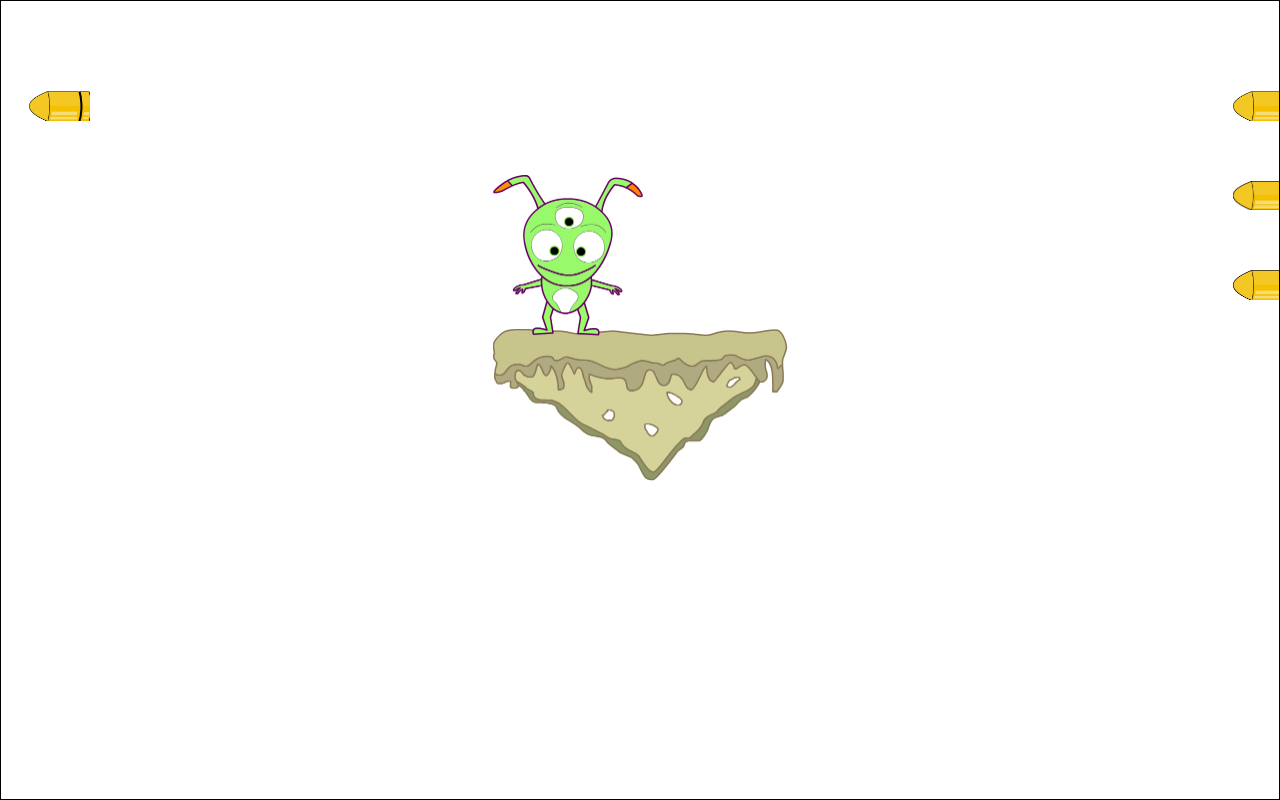
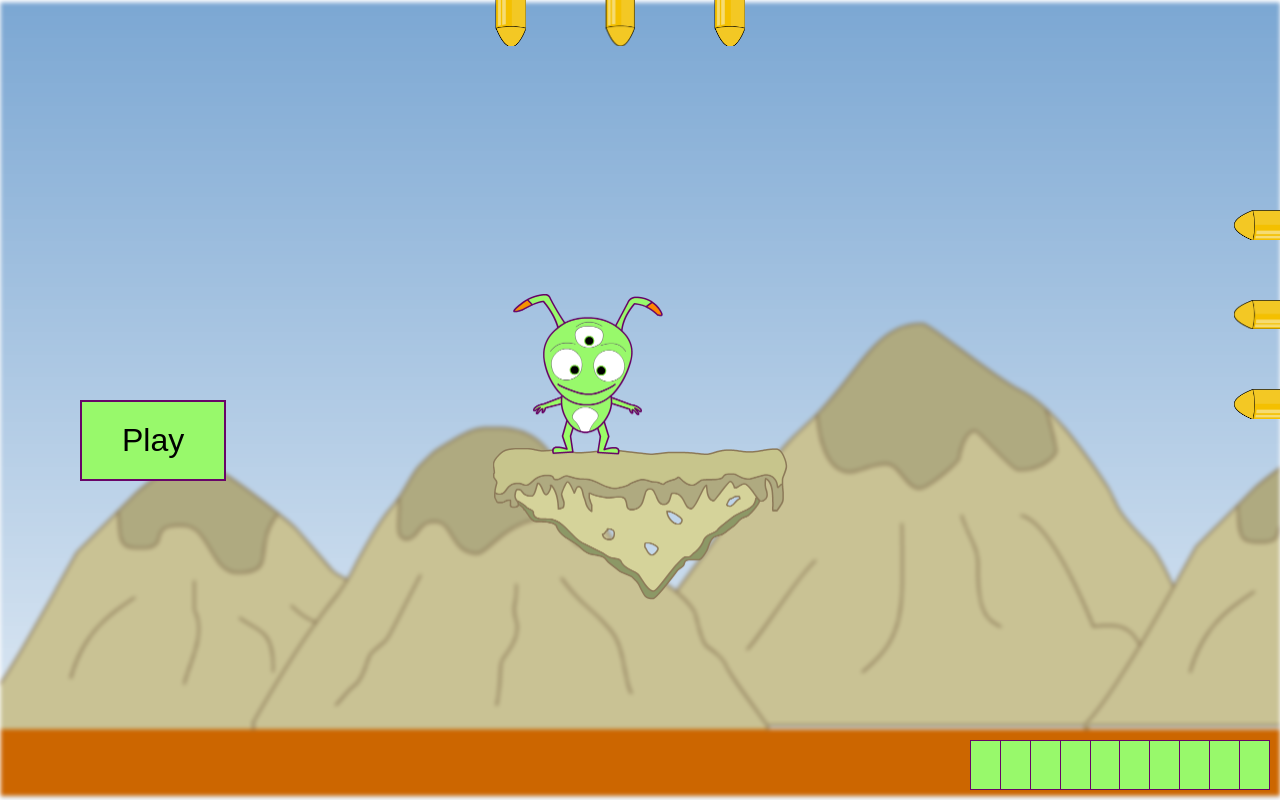
Before and after one commit to gwynncausing/patuti, a Vue app: page / in a window 1280 px wide. Built offline with nearby package versions, Linux system fonts and the light colour scheme.

Commit message:
Finish Patuti

```diff
--- a/src/App.vue
+++ b/src/App.vue
@@ -1,11 +1,5 @@
 <template>
-  <div
-    id="app"
-    tabindex="0"
-    v-on:keydown="keyDown"
-    @keyup="keyUp"
-    @mousemove="mousemove"
-  >
+  <div id="app" tabindex="0" v-on:keydown="keyDown" @keyup="keyUp">
     <div id="patuti">
       <div id="space">
         <div
@@ -19,26 +13,25 @@
           }"
           :class="{ 'animate-jump': jumped }"
         ></div>
-        <!-- :class="{ 'animate-jump': jumped, dock: docked }" -->
         <div id="area"></div>
       </div>
 
       <ul class="bullet-right-list">
-        <li class="bullet-y">
+        <li class="bullet-x">
           <div
             ref="bullet3"
             class="bullet"
             :class="{ active: bullets.bullet3.isShoot }"
           ></div>
         </li>
-        <li class="bullet-y">
+        <li class="bullet-x">
           <div
             ref="bullet2"
             class="bullet"
             :class="{ active: bullets.bullet2.isShoot }"
           ></div>
         </li>
-        <li class="bullet-y">
+        <li class="bullet-x">
           <div
             ref="bullet1"
             class="bullet"
@@ -46,20 +39,81 @@
           ></div>
         </li>
       </ul>
-      <!-- <div class="bullet-y"></div> -->
-      <!-- <div class="bullet-x"></div> -->
+
+      <ul class="bullet-top-list">
+        <li class="bullet-y">
+          <div
+            ref="bullet6"
+            class="bullet"
+            :class="{ active: bullets.bullet6.isShoot }"
+          ></div>
+        </li>
+        <li class="bullet-y">
+          <div
+            ref="bullet5"
+            class="bullet"
+            :class="{ active: bullets.bullet5.isShoot }"
+          ></div>
+        </li>
+        <li class="bullet-y">
+          <div
+            ref="bullet4"
+            class="bullet"
+            :class="{ active: bullets.bullet4.isShoot }"
+          ></div>
+        </li>
+      </ul>
+    </div>
+
+    <div class="page-bg"></div>
+
+    <Modal v-if="showModal" @close="showModal = false">
+      <div slot="header">
+        <h3>You Dead!</h3>
+      </div>
+      <div slot="body">
+        <h3>You have died!</h3>
+      </div>
+      <div slot="footer">
+        <button @click="showModal = false">Restart</button>
+      </div>
+    </Modal>
+
+    <button v-if="!play" class="play" @click="playGame()">Play</button>
+
+    <div class="life-wrapper">
+      <table class="life-bar-wrapper">
+        <td class="life-bar"></td>
+        <td class="life-bar"></td>
+        <td class="life-bar"></td>
+        <td class="life-bar"></td>
+        <td class="life-bar"></td>
+        <td class="life-bar"></td>
+        <td class="life-bar"></td>
+        <td class="life-bar"></td>
+        <td class="life-bar"></td>
+        <td class="life-bar"></td>
+      </table>
+      <div class="life" :style="{ width: life * 10 + '%' }"></div>
     </div>
   </div>
 </template>
 
 <script>
 import "@/styles/game.scss";
+import Modal from "@/components/Modal.vue";
+
 export default {
   name: "App",
+  components: {
+    Modal,
+  },
   data() {
     return {
-      mousePositionX: 0,
-      mousePositionY: 0,
+      play: false,
+      showModal: false,
+      life: 10,
+      window: {},
       defaultHeight: 161.5,
       defaultWidth: 150,
       height: 161.5,
@@ -68,14 +122,14 @@ export default {
       characterLocation: 0,
       jumped: false,
       docked: false,
-      speed: 200,
+      speed: 50,
       speedList: {
-        speedWalk: 30,
-        speedIdle: 200,
+        speedWalk: 10,
+        speedIdle: 50,
         speedJump: 50,
         speedJump2: 400,
-        speedJump3: 600,
-        speedDock: 50,
+        speedJump3: 50,
+        speedDock: 30,
       },
       walkPixels: 10,
       currentAction: 0,
@@ -164,13 +218,13 @@ export default {
       ],
       bullets: {
         bullet1: {
-          isShoot: true,
+          isShoot: false,
           delay: Math.floor(Math.random() * 20),
           x: 0,
           y: 0,
           height: 29.5,
           width: 60.75,
-          finished: false,
+          finished: true,
         },
         bullet2: {
           isShoot: false,
@@ -179,7 +233,6 @@ export default {
           y: 0,
           height: 29.5,
           width: 60.75,
-          finished: true,
         },
         bullet3: {
           isShoot: false,
@@ -188,12 +241,56 @@ export default {
           y: 0,
           height: 29.5,
           width: 60.75,
-          finished: true,
+        },
+        bullet4: {
+          isShoot: false,
+          delay: Math.floor(Math.random() * 20),
+          x: 0,
+          y: 0,
+          height: 60.75,
+          width: 29.5,
+        },
+        bullet5: {
+          isShoot: false,
+          delay: Math.floor(Math.random() * 20),
+          x: 0,
+          y: 0,
+          height: 60.75,
+          width: 29.5,
+        },
+        bullet6: {
+          isShoot: false,
+          delay: Math.floor(Math.random() * 20),
+          x: 0,
+          y: 0,
+          height: 60.75,
+          width: 29.5,
         },
       },
     };
   },
   methods: {
+    playGame() {
+      this.life = 10;
+      this.showModal = false;
+      this.play = true;
+      this.bullet1Shoot();
+      this.bullet2Shoot();
+      this.bullet3Shoot();
+      this.bullet4Shoot();
+      this.bullet5Shoot();
+      this.bullet6Shoot();
+    },
+    gameOver() {
+      this.showModal = true;
+      this.play = false;
+    },
+    lifeUpdate() {
+      this.life = this.life - 1;
+      if (this.life === 0) {
+        this.gameOver();
+      }
+    },
     timeOut200() {
       setInterval(() => {
         if (this.bullets.bullet1.x < 20) {
@@ -205,6 +302,15 @@ export default {
         if (this.bullets.bullet3.x < 20) {
           this.bullets.bullet3.isShoot = false;
         }
+        if (this.bullets.bullet4.y > this.window.height - 100) {
+          this.bullets.bullet4.isShoot = false;
+        }
+        if (this.bullets.bullet5.y > this.window.height - 100) {
+          this.bullets.bullet5.isShoot = false;
+        }
+        if (this.bullets.bullet6.y > this.window.height - 100) {
+          this.bullets.bullet6.isShoot = false;
+        }
       }, 200);
     },
     getRandomNumber() {
@@ -213,6 +319,7 @@ export default {
 
     bullet1Shoot() {
       setTimeout(() => {
+        if (!this.play) return;
         if (!this.bullets.bullet1.isShoot) {
           this.bullets.bullet1.isShoot = true;
           this.bullets.bullet1.delay = this.getRandomNumber();
@@ -222,6 +329,7 @@ export default {
     },
     bullet2Shoot() {
       setTimeout(() => {
+        if (!this.play) return;
         if (!this.bullets.bullet2.isShoot) {
           this.bullets.bullet2.isShoot = true;
           this.bullets.bullet2.delay = this.getRandomNumber();
@@ -231,13 +339,43 @@ export default {
     },
     bullet3Shoot() {
       setTimeout(() => {
-        console.log("bullet3 called");
+        if (!this.play) return;
         if (!this.bullets.bullet3.isShoot) {
           this.bullets.bullet3.isShoot = true;
           this.bullets.bullet3.delay = this.getRandomNumber();
         }
         this.bullet3Shoot();
       }, this.bullets.bullet3.delay * 1000);
+    },
+    bullet4Shoot() {
+      setTimeout(() => {
+        if (!this.play) return;
+        if (!this.bullets.bullet4.isShoot) {
+          this.bullets.bullet4.isShoot = true;
+          this.bullets.bullet4.delay = this.getRandomNumber();
+        }
+        this.bullet4Shoot();
+      }, this.bullets.bullet4.delay * 1000);
+    },
+    bullet5Shoot() {
+      setTimeout(() => {
+        if (!this.play) return;
+        if (!this.bullets.bullet5.isShoot) {
+          this.bullets.bullet5.isShoot = true;
+          this.bullets.bullet5.delay = this.getRandomNumber();
+        }
+        this.bullet5Shoot();
+      }, this.bullets.bullet5.delay * 1000);
+    },
+    bullet6Shoot() {
+      setTimeout(() => {
+        if (!this.play) return;
+        if (!this.bullets.bullet6.isShoot) {
+          this.bullets.bullet6.isShoot = true;
+          this.bullets.bullet6.delay = this.getRandomNumber();
+        }
+        this.bullet6Shoot();
+      }, this.bullets.bullet6.delay * 1000);
     },
 
     idleAction() {
@@ -344,6 +482,18 @@ export default {
           this.$refs.bullet3.getBoundingClientRect().left;
         this.bullets.bullet3.y = this.$refs.bullet3.getBoundingClientRect().top;
 
+        this.bullets.bullet4.x =
+          this.$refs.bullet4.getBoundingClientRect().left;
+        this.bullets.bullet4.y = this.$refs.bullet4.getBoundingClientRect().top;
+
+        this.bullets.bullet5.x =
+          this.$refs.bullet5.getBoundingClientRect().left;
+        this.bullets.bullet5.y = this.$refs.bullet5.getBoundingClientRect().top;
+
+        this.bullets.bullet6.x =
+          this.$refs.bullet6.getBoundingClientRect().left;
+        this.bullets.bullet6.y = this.$refs.bullet6.getBoundingClientRect().top;
+
         let bullet1 = this.bullets.bullet1;
         let bullet1Hit =
           character.x < bullet1.x + bullet1.width &&
@@ -365,18 +515,54 @@ export default {
           character.y < bullet3.y + bullet3.height &&
           character.y + character.height > bullet3.y;
 
+        let bullet4 = this.bullets.bullet4;
+        let bullet4Hit =
+          character.x < bullet4.x + bullet4.width &&
+          character.x + character.width > bullet4.x &&
+          character.y < bullet4.y + bullet4.height &&
+          character.y + character.height > bullet4.y;
+
+        let bullet5 = this.bullets.bullet5;
+        let bullet5Hit =
+          character.x < bullet5.x + bullet5.width &&
+          character.x + character.width > bullet5.x &&
+          character.y < bullet5.y + bullet5.height &&
+          character.y + character.height > bullet5.y;
+
+        let bullet6 = this.bullets.bullet6;
+        let bullet6Hit =
+          character.x < bullet6.x + bullet6.width &&
+          character.x + character.width > bullet6.x &&
+          character.y < bullet6.y + bullet6.height &&
+          character.y + character.height > bullet6.y;
+
         if (bullet1Hit) {
-          this.bullets.bullet1.isShoot = !this.bullets.bullet1.isShoot;
-          console.log("bullet1 game over");
+          this.bullets.bullet1.isShoot = false;
+          this.lifeUpdate();
         }
         if (bullet2Hit) {
-          this.bullets.bullet2.isShoot = !this.bullets.bullet2.isShoot;
-          console.log("bullet2 game over");
+          this.bullets.bullet2.isShoot = false;
+          this.lifeUpdate();
         }
 
         if (bullet3Hit) {
-          this.bullets.bullet3.isShoot = !this.bullets.bullet3.isShoot;
-          console.log("bullet3 game over");
+          this.bullets.bullet3.isShoot = false;
+          this.lifeUpdate();
+        }
+
+        if (bullet4Hit) {
+          this.bullets.bullet4.isShoot = false;
+          this.lifeUpdate();
+        }
+
+        if (bullet5Hit) {
+          this.bullets.bullet5.isShoot = false;
+          this.lifeUpdate();
+        }
+
+        if (bullet6Hit) {
+          this.bullets.bullet6.isShoot = false;
+          this.lifeUpdate();
         }
 
         this.action();
@@ -390,7 +576,6 @@ export default {
           if (this.characterLocation <= -40 || this.currentAction != 0) break;
           this.currentAction = 1;
           this.speed = this.speedList.speedWalk;
-          // this.characterLocation -= 5;
           break;
 
         case "d":
@@ -398,7 +583,6 @@ export default {
           if (this.characterLocation >= 174 || this.currentAction != 0) break;
           this.speed = this.speedList.speedWalk;
           this.currentAction = 2;
-          // this.characterLocation += 5;
           break;
 
         case "w":
@@ -426,19 +610,15 @@ export default {
           break;
       }
     },
-    mousemove(event) {
-      var x = event.pageX;
-      var y = event.pageY;
-      this.mousePositionX = window.innerWidth - x;
-      this.mousePositionY = y;
-    },
   },
   created() {
     this.action();
-    this.bullet1Shoot();
-    this.bullet2Shoot();
-    this.bullet3Shoot();
     this.timeOut200();
+    this.characterLocation = this.getRandomNumber() * 10;
+    this.window = {
+      height: window.innerHeight,
+      width: window.innerWidth,
+    };
   },
 };
 </script>
--- /dev/null
+++ b/src/components/Modal.vue
@@ -0,0 +1,87 @@
+<template>
+  <transition name="modal">
+    <div class="modal-mask">
+      <div class="modal-wrapper">
+        <div class="modal-container">
+          <div class="modal-header">
+            <slot name="header"> default header </slot>
+          </div>
+
+          <div class="modal-body">
+            <slot name="body"> default body </slot>
+          </div>
+
+          <div class="modal-footer">
+            <slot name="footer">
+              default footer
+              <button class="modal-default-button" @click="$emit('close')">
+                OK
+              </button>
+            </slot>
+          </div>
+        </div>
+      </div>
+    </div>
+  </transition>
+</template>
+
+<script>
+export default {};
+</script>
+
+<style>
+.modal-mask {
+  position: fixed;
+  z-index: 9998;
+  top: 0;
+  left: 0;
+  width: 100%;
+  height: 100%;
+  background-color: rgba(0, 0, 0, 0.5);
+  display: table;
+  transition: opacity 0.3s ease;
+}
+
+.modal-wrapper {
+  display: table-cell;
+  vertical-align: middle;
+}
+
+.modal-container {
+  width: 300px;
+  margin: 0px auto;
+  padding: 20px 30px;
+  background-color: #fff;
+  border-radius: 2px;
+  box-shadow: 0 2px 8px rgba(0, 0, 0, 0.33);
+  transition: all 0.3s ease;
+  font-family: Helvetica, Arial, sans-serif;
+}
+
+.modal-header h3 {
+  margin-top: 0;
+  color: #9c2a2a;
+}
+
+.modal-body {
+  margin: 20px 0;
+}
+
+.modal-default-button {
+  float: right;
+}
+
+.modal-enter {
+  opacity: 0;
+}
+
+.modal-leave-active {
+  opacity: 0;
+}
+
+.modal-enter .modal-container,
+.modal-leave-active .modal-container {
+  -webkit-transform: scale(1.1);
+  transform: scale(1.1);
+}
+</style>
--- a/src/styles/game.scss
+++ b/src/styles/game.scss
@@ -6,7 +6,9 @@
 
 #patuti {
   height: 100vh;
-  border: 1px solid black;
+  // border: 1px solid black;
+  // background-image: url("../assets/background.png");
+  // background-size: cover;
   overflow: hidden;
   position: relative;
 }
@@ -14,7 +16,7 @@
 #space {
   width: 295px;
   height: 400px;
-  margin: 80px auto;
+  margin: 200px auto;
   position: relative;
 }
 
@@ -44,11 +46,10 @@
   list-style: none;
   position: absolute;
   right: 0px;
-  top: 90px;
+  top: 210px;
   margin-right: -15px;
-}
 
-li {
+  li.bullet-x {
     width: 60.75px;
     height: 29.5px;
     background-image: url("../assets/bullet_h.png");
@@ -65,25 +66,64 @@ li {
       right: 0px;
 
       &.active {
-      animation-name: shoot;
+        animation-name: shoot-x;
         animation-duration: 8s;
         animation-timing-function: ease;
       }
     }
   }
-
-.bullet-x {
-  height: 121.5px;
-  width: 59px;
-  background-color: yellow;
 }
 
-@keyframes shoot {
+.bullet-top-list {
+  list-style: none;
+  display: flex;
+  margin-top: -15px;
+  position: absolute;
+  left: 50%;
+  transform: translate(-50%);
+  top: 0;
+  text-align: center;
+
+  li.bullet-y {
+    height: 60.75px;
+    width: 29.5px;
+    background-image: url("../assets/bullet_v.png");
+    background-size: cover;
+    margin-right: 60px !important;
+    margin-left: 20px !important;
+    position: relative;
+
+    .bullet {
+      height: 60.75px;
+      width: 29.5px;
+      background-image: url("../assets/bullet_v.png");
+      background-size: cover;
+      position: absolute;
+      right: 0px;
+
+      &.active {
+        animation-name: shoot-y;
+        animation-duration: 8s;
+        animation-timing-function: ease;
+      }
+    }
+  }
+}
+
+@keyframes shoot-x {
   0% {
     right: 0px;
   }
   100% {
     right: 100vw;
+  }
+}
+@keyframes shoot-y {
+  0% {
+    top: 0px;
+  }
+  100% {
+    top: 100vh;
   }
 }
 
@@ -104,3 +144,96 @@ li {
     bottom: 145px;
   }
 }
+
+.page-bg {
+  background-image: url("../assets/background.png");
+  background-size: cover;
+  -webkit-filter: blur(2px);
+  -moz-filter: blur(2px);
+  -o-filter: blur(2px);
+  -ms-filter: blur(2px);
+  filter: blur(2px);
+  position: fixed;
+  width: 100%;
+  height: 100%;
+  top: 0;
+  left: 0;
+  z-index: -1;
+}
+
+#modal {
+  padding: 30px;
+  background-color: azure;
+  text-align: center;
+  position: absolute;
+  top: 0;
+}
+
+.modal-mask {
+  position: fixed;
+  z-index: 9998;
+  top: 0;
+  left: 0;
+  width: 100%;
+  height: 100%;
+  background-color: rgba(0, 0, 0, 0.5);
+  display: table;
+  transition: opacity 0.3s ease;
+}
+
+.modal-wrapper {
+  display: table-cell;
+  vertical-align: middle;
+}
+
+.modal-container {
+  width: 300px;
+  margin: 0px auto;
+  padding: 20px 30px;
+  background-color: #fff;
+  border-radius: 2px;
+  box-shadow: 0 2px 8px rgba(0, 0, 0, 0.33);
+  transition: all 0.3s ease;
+  font-family: Helvetica, Arial, sans-serif;
+}
+
+.play {
+  position: absolute;
+  top: 0;
+  margin: 25rem 5rem;
+  padding: 20px 40px;
+  font-size: 2em;
+  border: 2px solid #680568;
+  background-color: #98f96b;
+  z-index: 2;
+  cursor: pointer;
+
+  &:hover {
+    filter: brightness(1.1);
+  }
+}
+
+.life-wrapper {
+  background-color: hotpink;
+  height: 50px;
+  width: 300px;
+  position: absolute;
+  bottom: 0;
+  right: 0;
+  margin: 10px;
+
+  .life-bar-wrapper {
+    position: absolute;
+
+    height: 100%;
+    width: 100%;
+    border-collapse: collapse;
+    td {
+      border: 1px solid #680568;
+    }
+  }
+  .life {
+    height: 100%;
+    background-color: #98f96b;
+  }
+}
```
Lines whose indentation alone changed are shown as unchanged.
